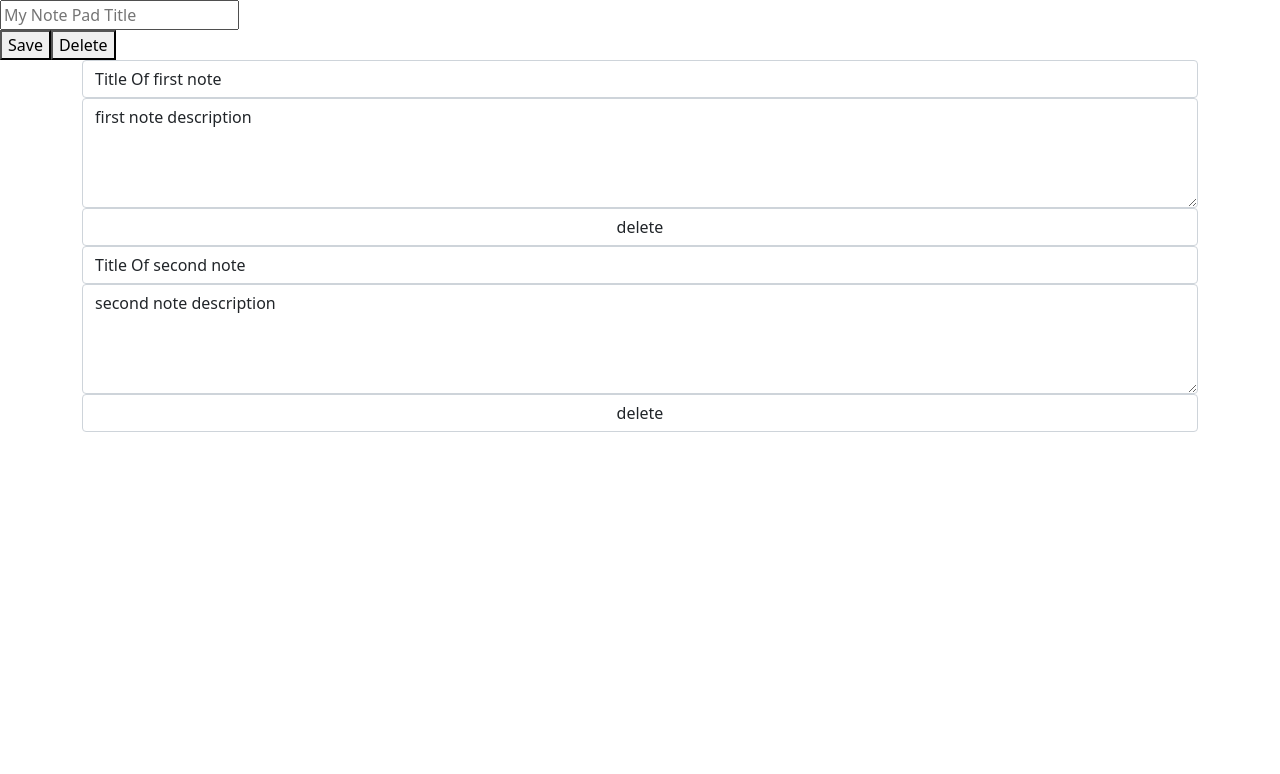
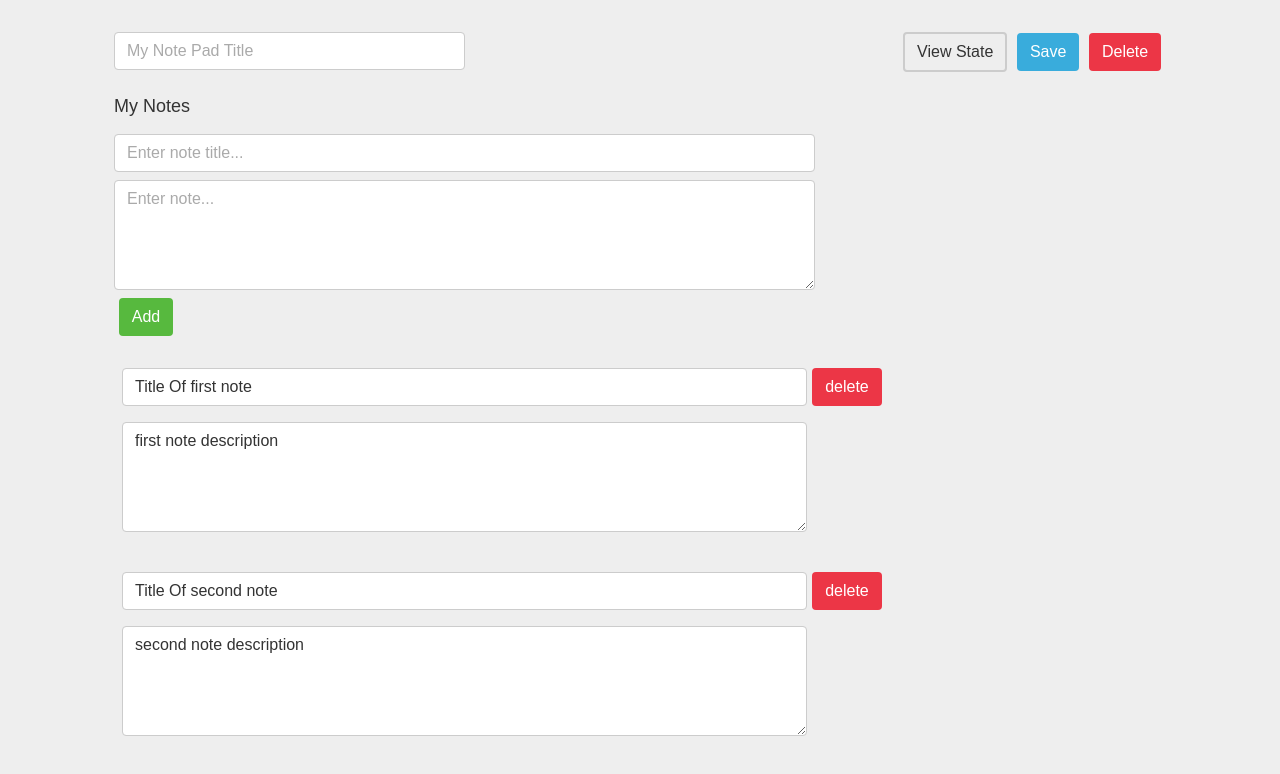
Before and after one commit to Sadeghi-Ehsan/react-notepad-app, a React (Create React App) app: page / in a window 1280 px wide. Shown: the top 774 px of the page. Built offline with nearby package versions, Linux system fonts and the light colour scheme.

Commit message:
styles applied!

```diff
--- a/src/App.css
+++ /dev/null
@@ -1,12 +0,0 @@
-.app {
-  background: #eeeeee;
-  height: 100vh;
-  padding: 30px;
-}
-
-.notePad-list {
-  background: #ffffff;
-  border-radius: 4px;
-  max-width: 1024px;
-  padding: 5px;
-}
--- a/src/App.js
+++ b/src/App.js
@@ -3,15 +3,15 @@ import "./App.scss";
 
 function Note({notePad, index, removeNote}) {
   return (
-    <div>
-      <div className="container">
-        <form>
-          <div className="form-group">
-            <input className="form-control" type="text" defaultValue={notePad.title}/>
+    <div className="notePad-list m-4">
+      <div className="col-sm-8">
+        <div className="d-flex  justify-content-between p-2">
+          <input className="form-control col-sm-10" type="text" defaultValue={notePad.title}/>
+          <button type="button" className="  btn btn-delete" onClick={() => removeNote(index)}>delete</button>
+        </div>
+        <div className="form-group p-2">
           <textarea className="form-control" rows="4" cols="30" defaultValue={notePad.text}/>
-            <button className="form-control" onClick={() => removeNote(index)}>delete</button>
         </div>
-        </form>
       </div>
     </div>
 
@@ -28,20 +28,21 @@ function NoteForm({addNote}) {
   };
 
   return (
-    <div>
+    <div className="m-4 d-flex justify-content-between">
+      <div className="col-sm-4">
         <input
           type="text"
-        className="input"
+          className="form-control"
           value={value}
           placeholder={'My Note Pad Title'}
-        onChange={e => setValue(e.target.value)}
-      />
-      <div>
-        <button onClick={() => addNotePad()}>Save</button>
-        <button onClick={() => console.log('delete')}>Delete</button>
+          onChange={e => setValue(e.target.value)}/>
+      </div>
+      <div className="">
+        <button type="button" className="btn btn-outline" onClick={() => addNotePad()}>View State</button>
+        <button type="button" className="btn btn-save" onClick={() => addNotePad()}>Save</button>
+        <button type="button" className="btn btn-delete" onClick={() => console.log('delete')}>Delete</button>
       </div>
     </div>
-
   );
 }
 
@@ -70,9 +71,21 @@ function App() {
   };
 
   return (
-    <div className="app">
-      <div className="notePad-list">
+    <div className="app container">
+      <div className="notePad-list p-2">
         <NoteForm addNote={addNote}/>
+        <div className="m-4">
+          <h2 className="my-notes">My Notes</h2>
+          <div className="col-sm-8">
+            <div className="d-flex  justify-content-between pt-2">
+              <input className="form-control col-sm-10" type="text" placeholder="Enter note title..." />
+            </div>
+            <div className="form-group pt-2">
+              <textarea className="form-control" rows="4" cols="30" placeholder="Enter note..."/>
+            </div>
+            <button type="button" className="btn btn-add mt-2" onClick={() => addNote('index')}>Add</button>
+          </div>
+        </div>
         {notes.map((notePad, index) => (
           <Note
             key={index}
--- a/src/App.scss
+++ b/src/App.scss
@@ -1,16 +1,64 @@
 @import "custom";
 
-.header {
+body {
+  padding: 0;
+  margin: 0;
+  width: 100%;
+
+  background: $body-color;
+  color: $text-color;
+  //max-width: 1024px;
+  font-family: Arial, serif;
+}
+
+buttons {
+  font-size: 14px;
+}
+
+.my-notes {
+  font-size: 18px;
+
+  label {
+    font-size: 12px;
+  }
+}
+.notePad-list{
+  input,textarea{
+    border-color: $border-color;
+    color: $text-color;
+  }
+  ::placeholder {
+    color: $placeholder-color;
+    opacity: 1; /* Firefox */
+  }
+
+}
+.main-title {
+  font-size: 24px;
   text-align: center;
 }
 
-span {
-  &.dangerText {
-    color: #dc3545;
-  }
+.btn-delete {
+  color: #fff;
+  background-color: $red;
+  margin: 0 0.3rem;
+}
 
-  &.text-color {
-    color: #17a2b8;
-    font-weight: bold;
-  }
+.btn-save {
+  color: #fff;
+  background-color: $blue;
+  margin: 0 0.3rem;
 }
+
+.btn-add {
+  color: #fff;
+  background-color: $green;
+  margin: 0 0.3rem;
+}
+
+.btn-outline {
+  color: $text-color;
+  background-color: transparent;
+  margin: 0 0.3rem;
+  border: 2px solid $border-color;
+}
--- a/src/custom.scss
+++ b/src/custom.scss
@@ -1,14 +1,12 @@
 /* make the customizations */
-$theme-colors: (
-       "blue": #39ACDC,
-       "red": #EC3646,
-       "green": #57B93E,
-       "text-color": #333,
-       "placeholder-color": #AAA,
-       "border-color": #CCC,
-       "body-color": #EEE,
+      $blue: #39ACDC;
+      $red: #EC3646;
+      $green: #57B93E;
+      $text-color: #333;
+      $placeholder-color: #AAA;
+      $border-color: #CCC;
+      $body-color: #EEE;
 
-);
 
 /* import bootstrap to set changes */
 @import "../node_modules/bootstrap/scss/bootstrap";
```
Lines whose indentation alone changed are shown as unchanged.
